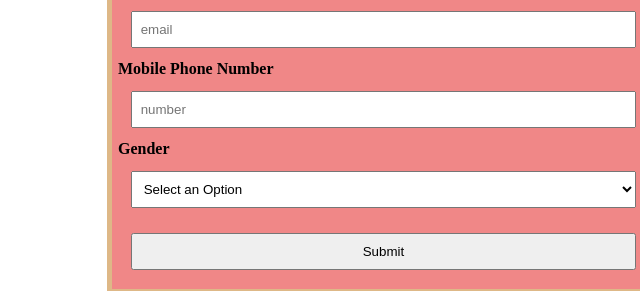
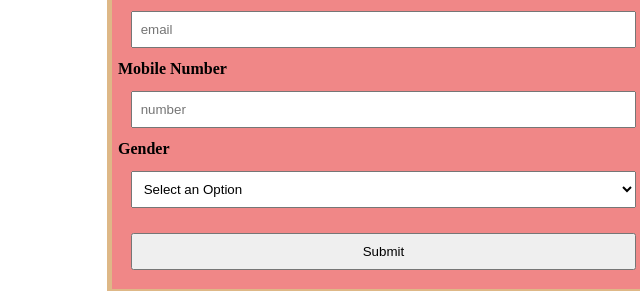
Before and after one commit to melwinkle/Lisa-CV-Assignment, a plain HTML site: page home.html in a window 1280 px wide. Shown: the part 527-818 px from the top of the page, 221-861 px from the left. Drawn offline with Linux system fonts and the light colour scheme.

Commit message:
Update home.html

```diff
--- a/home.html
+++ b/home.html
@@ -29,7 +29,7 @@
             <label for="email">Email</label><br>
             <input type="email" name="mail" id="mymail" placeholder="email"><br>
 
-            <label for="number">Mobile Phone Number</label><br>
+            <label for="number">Mobile Number</label><br>
             <input type="tel" name="number" id="mynum" placeholder="number"><br>
 
             <label for="gender">Gender</label><br>
```
